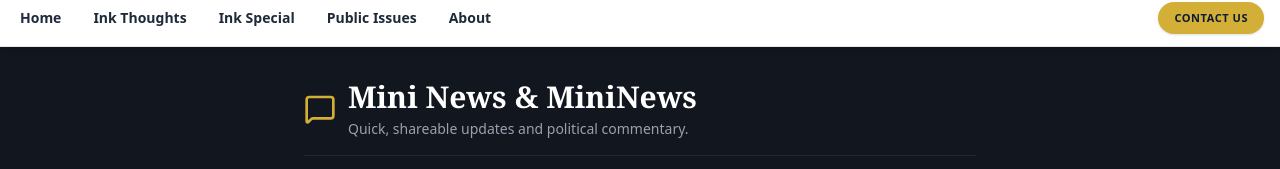
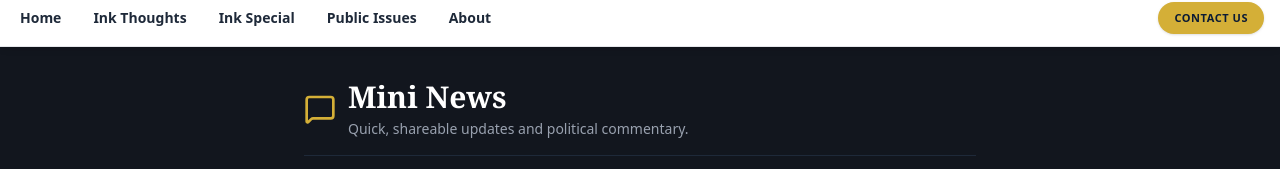
Before and after one commit to thehyderabadnow-eng/ink-telangana, a Next.js app: page /mini-news in a window 1280 px wide. Shown: the part 118-287 px from the top of the page. Built offline with nearby package versions, Linux system fonts and the light colour scheme.

Commit message:
Ink Mini News/4: share text to title.

```diff
--- a/src/app/mini-news/page.tsx
+++ b/src/app/mini-news/page.tsx
@@ -97,7 +97,7 @@
         <div className="flex items-center gap-3 mb-10 border-b border-gray-800 pb-4">
           <MessageSquare className={`w-8 h-8 ${brandClasses.textGold}`} />
           <div>
-            <h2 className="text-3xl font-serif font-bold text-white">Mini News & MiniNews</h2>
+            <h2 className="text-3xl font-serif font-bold text-white">Mini News</h2>
             <p className="text-gray-400 text-sm mt-1">Quick, shareable updates and political commentary.</p>
           </div>
         </div>
```
